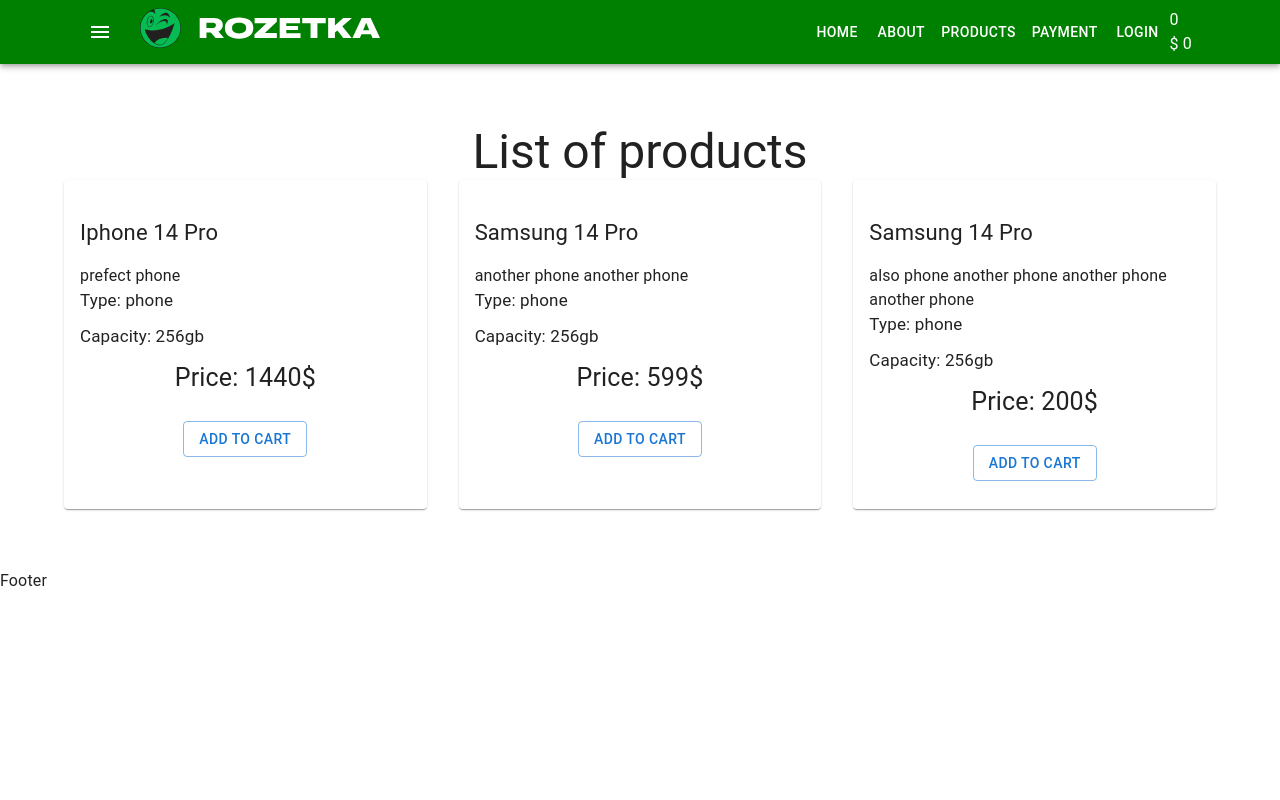
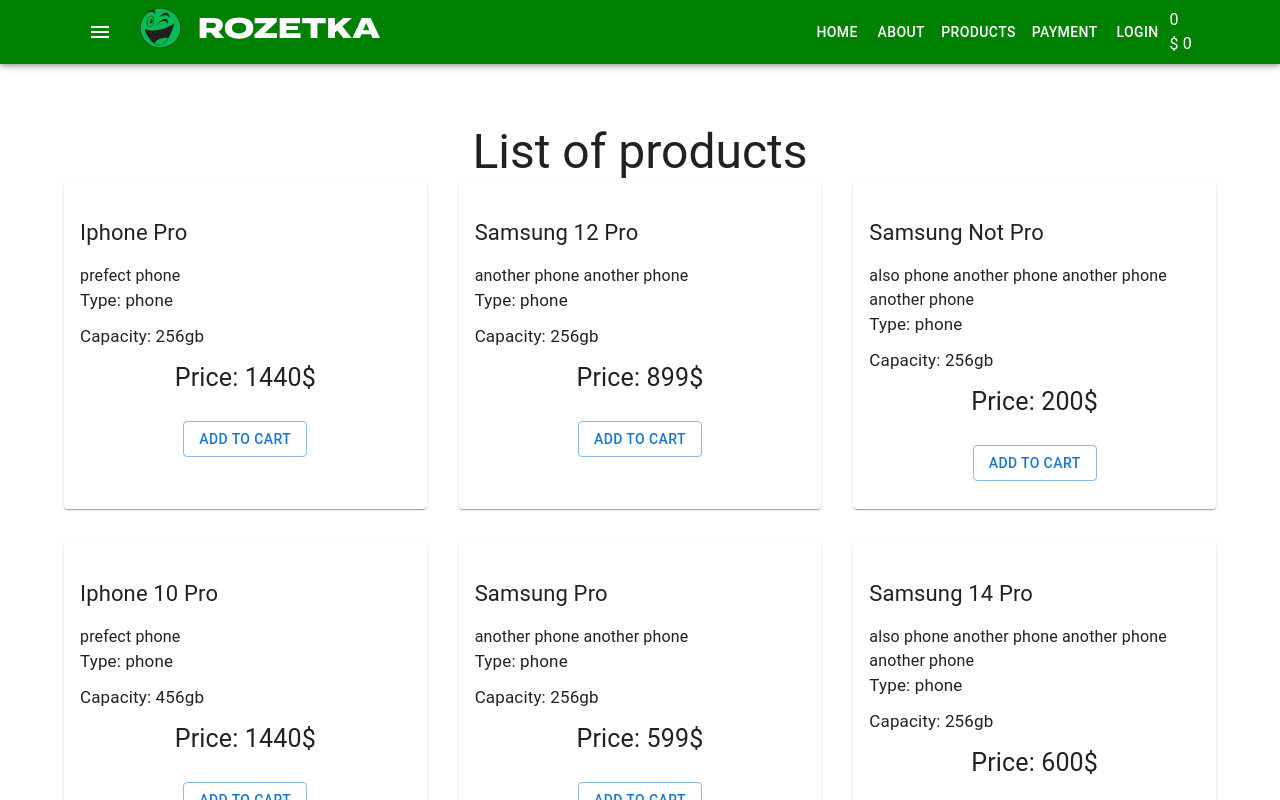
Before and after one commit to Artem-Semenov/shop-project, a React (Create React App) app: page / in a window 1280 px wide. Shown: the top 800 px of the page. Built offline with nearby package versions, Linux system fonts and the light colour scheme.

Commit message:
Added ptops type to item list

```diff
--- a/src/components/ProductsList/ProductsList.tsx
+++ b/src/components/ProductsList/ProductsList.tsx
@@ -1,27 +1,30 @@
 import { Grid, Typography } from "@mui/material";
 import ProductListItem from "./ProductListItem";
+import productsArray from "utils/productsArray";
+type Props = {};
 
-type Props = {};
-const iphoneProps = {name: 'Iphone 14 Pro', desc: 'prefect phone', price: 1440, capacity: 256, type: 'phone'}
-const SamsungProps = {name: 'Samsung 14 Pro', desc: 'another phone another phone', price: 599, capacity: 256, type: 'phone'}
-const NokiaProps = {name: 'Samsung 14 Pro', desc: 'also phone another phone another phone another phone', price: 200, capacity: 256, type: 'phone'}
-
+type Product = {
+  name: string;
+  type: string;
+  capacity: number;
+  desc: string;
+  price: number;
+};
 const ProcutsList = (props: Props) => {
   return (
     <>
       <Typography variant="h3" component="div" align="center">
         List of products
       </Typography>
-      <Grid container spacing={4} >
-        <Grid item xs={12} md={4}>
-          <ProductListItem  {...iphoneProps}/>
-        </Grid>
-        <Grid item xs={12} md={4}>
-          <ProductListItem {...SamsungProps}/>
-        </Grid>
-        <Grid item xs={12} md={4}>
-          <ProductListItem {...NokiaProps}/>
-        </Grid>
+
+      <Grid container spacing={4}>
+        {productsArray.map((el: Product) => {
+          return (
+            <Grid item xs={12} md={4}>
+              <ProductListItem {...el} />
+            </Grid>
+          );
+        })}
       </Grid>
     </>
   );
--- /dev/null
+++ b/src/utils/productsArray.ts
@@ -0,0 +1,19 @@
+type Product = {
+  name: string;
+  type: string;
+  capacity: number;
+  desc: string,
+  price: number;
+}
+
+const productsArray:Product[] = [
+  {name: 'Iphone Pro', desc: 'prefect phone', price: 1440, capacity: 256, type: 'phone'},
+  {name: 'Samsung 12 Pro', desc: 'another phone another phone', price: 899, capacity: 256, type: 'phone'},
+  {name: 'Samsung Not Pro', desc: 'also phone another phone another phone another phone', price: 200, capacity: 256, type: 'phone'},
+  {name: 'Iphone 10 Pro', desc: 'prefect phone', price: 1440, capacity: 456, type: 'phone'},
+  {name: 'Samsung Pro', desc: 'another phone another phone', price: 599, capacity: 256, type: 'phone'},
+  {name: 'Samsung 14 Pro', desc: 'also phone another phone another phone another phone', price: 600, capacity: 256, type: 'phone'}
+];
+
+
+export default productsArray
```
